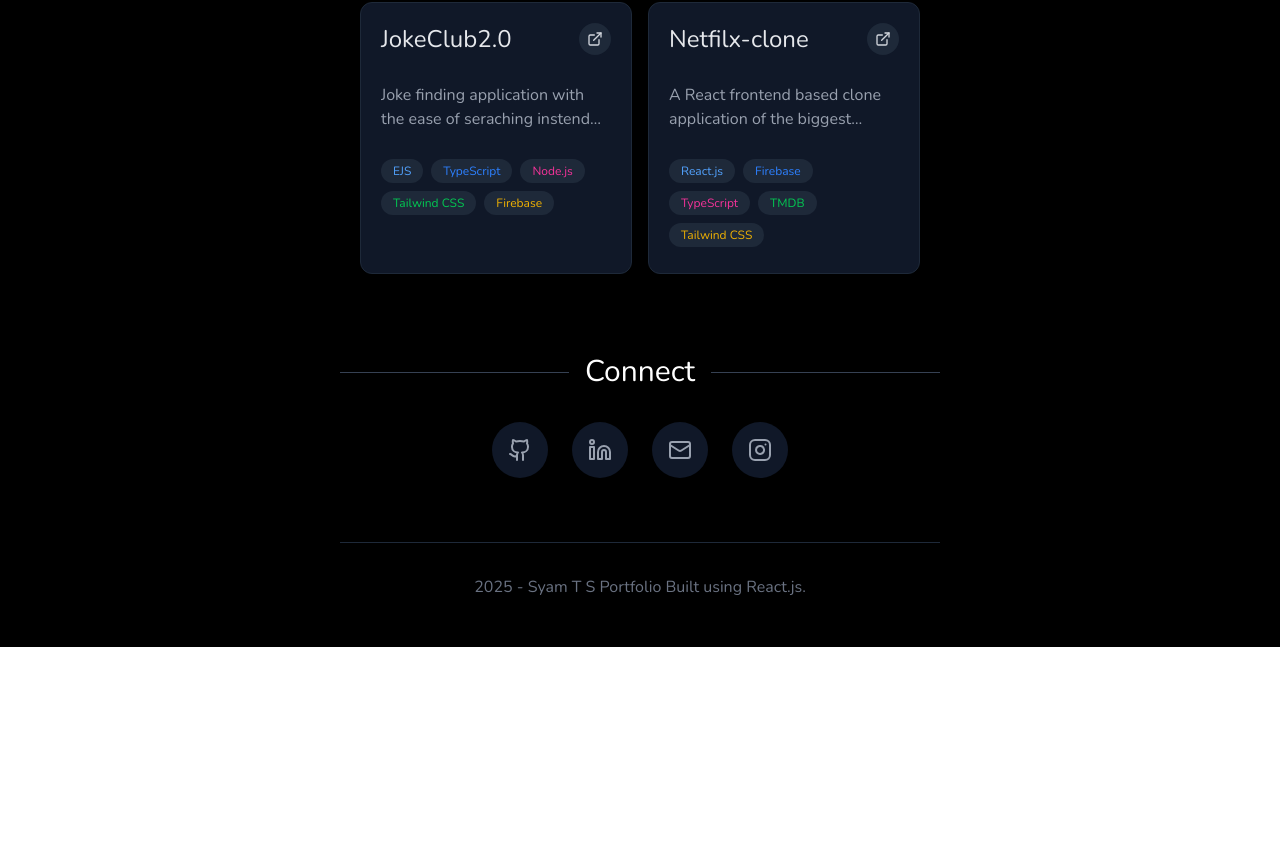
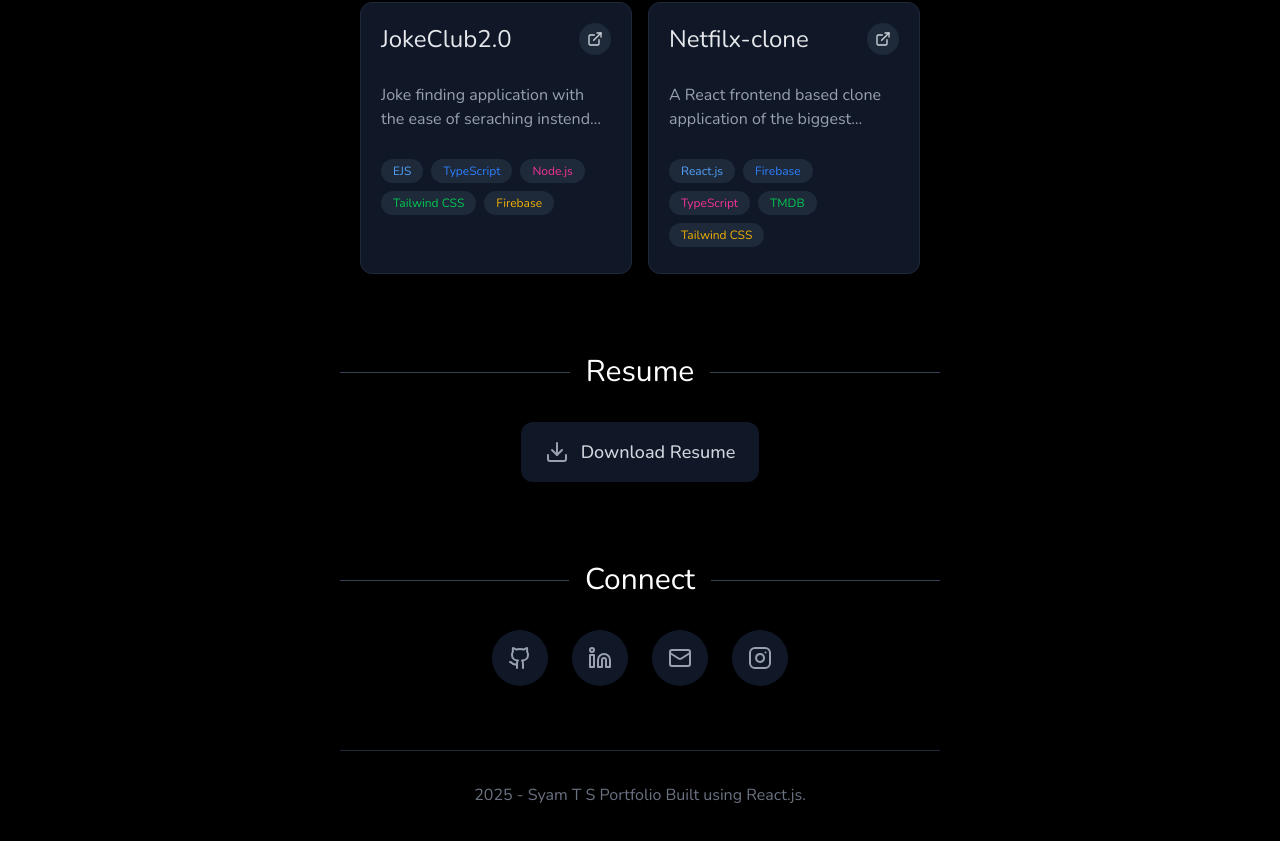
Before and after one commit to syam-ts/Portfolio, a React (Vite) app: page / in a window 1280 px wide. Shown: the part 1844-2685 px from the top of the page. Before the commit the page ends 2491 px from the top, so only its background shows below. Built offline with nearby package versions, Linux system fonts and the light colour scheme.

Commit message:
feat: add resume section

```diff
--- a/src/App.tsx
+++ b/src/App.tsx
@@ -1,12 +1,11 @@
-import { Github, Linkedin, Mail, Instagram } from 'lucide-react';
-import Projects from './components/Projects';
-import Skills from './components/Skills';
-import description from './config/description';
-import Footer from './components/Footer';
-
+import { Github, Linkedin, Mail, Instagram } from "lucide-react";
+import Projects from "./components/Projects";
+import Skills from "./components/Skills";
+import description from "./config/description";
+import Footer from "./components/Footer";
+import Resume from "./components/Resume";
 
 const App: React.FC = () => {
-
   return (
     <div className="bg-black text-white min-h-screen flex justify-center nunito-regular px-4">
       <div className="w-full max-w-[600px] flex flex-col items-center py-12">
@@ -39,7 +38,9 @@
         <section className="w-full mb-12 sm:mb-20">
           <div className="flex items-center mb-6 sm:mb-8">
             <div className="h-px bg-gray-700 flex-grow"></div>
-            <p className="text-2xl sm:text-3xl font-semibold px-4 nunito-regular">Skills</p>
+            <p className="text-2xl sm:text-3xl font-semibold px-4 nunito-regular">
+              Skills
+            </p>
             <div className="h-px bg-gray-700 flex-grow"></div>
           </div>
           <Skills />
@@ -49,7 +50,9 @@
         <section className="w-full mb-12 sm:mb-20">
           <div className="flex items-center mb-6 sm:mb-8">
             <div className="h-px bg-gray-700 flex-grow"></div>
-            <h2 className="text-2xl sm:text-3xl font-semibold px-4 nunito-regular">Projects</h2>
+            <h2 className="text-2xl sm:text-3xl font-semibold px-4 nunito-regular">
+              Projects
+            </h2>
             <div className="h-px bg-gray-700 flex-grow"></div>
           </div>
           <div className="space-y-6 sm:space-y-8 w-full">
@@ -57,11 +60,26 @@
           </div>
         </section>
 
+        <section className="w-full mb-12 sm:mb-20">
+          <div>
+            <div className="flex items-center mb-6 sm:mb-8">
+              <div className="h-px bg-gray-700 flex-grow"></div>
+              <h2 className="text-2xl sm:text-3xl font-semibold px-4 nunito-regular">
+                Resume
+              </h2>
+              <div className="h-px bg-gray-700 flex-grow"></div>
+            </div>
+            <Resume />
+          </div>
+        </section>
+
         {/* Social Media Section */}
         <section className="w-full mb-12 sm:mb-16">
           <div className="flex items-center mb-6 sm:mb-8">
             <div className="h-px bg-gray-700 flex-grow"></div>
-            <h2 className="text-2xl sm:text-3xl font-semibold px-4 nunito-regular">Connect</h2>
+            <h2 className="text-2xl sm:text-3xl font-semibold px-4 nunito-regular">
+              Connect
+            </h2>
             <div className="h-px bg-gray-700 flex-grow"></div>
           </div>
 
@@ -72,7 +90,10 @@
               rel="noopener noreferrer"
               className="p-3 sm:p-4 bg-gray-900 rounded-full hover:bg-gray-800 transition-colors group"
             >
-              <Github size={24} className="text-gray-400 group-hover:text-white" />
+              <Github
+                size={24}
+                className="text-gray-400 group-hover:text-white"
+              />
             </a>
             <a
               href="https://www.linkedin.com/in/syamts"
@@ -80,21 +101,31 @@
               rel="noopener noreferrer"
               className="p-3 sm:p-4 bg-gray-900 rounded-full hover:bg-gray-800 transition-colors group"
             >
-              <Linkedin size={24} className="text-gray-400 group-hover:text-white" />
+              <Linkedin
+                size={24}
+                className="text-gray-400 group-hover:text-white"
+              />
             </a>
             <a
               href="https://mail.google.com/mail/?view=cm&fs=1&to=syamnandhu3@gmail.com"
               target="_blank"
-              rel="noopener noreferrer" className="p-3 sm:p-4 bg-gray-900 rounded-full hover:bg-gray-800 transition-colors group"
+              rel="noopener noreferrer"
+              className="p-3 sm:p-4 bg-gray-900 rounded-full hover:bg-gray-800 transition-colors group"
             >
-              <Mail size={24} className="text-gray-400 group-hover:text-white" />
+              <Mail
+                size={24}
+                className="text-gray-400 group-hover:text-white"
+              />
             </a>
             <a
               href="https://www.instagram.com/xtreamer3/"
               target="_blank"
               className="p-3 sm:p-4 bg-gray-900 rounded-full hover:bg-gray-800 transition-colors group"
             >
-              <Instagram size={24} className="text-gray-400 group-hover:text-white" />
+              <Instagram
+                size={24}
+                className="text-gray-400 group-hover:text-white"
+              />
             </a>
           </div>
         </section>
@@ -103,9 +134,7 @@
         <Footer />
       </div>
     </div>
-
   );
 };
 
-
 export default App;
--- /dev/null
+++ b/src/components/Resume.tsx
@@ -0,0 +1,22 @@
+import { Download } from "lucide-react";
+
+const Resume = () => {
+    return (
+        <section className="w-full">
+            <div className="flex justify-center">
+                <a
+                    href="/resume.pdf"
+                    download
+                    className="flex items-center gap-3 px-6 py-4 bg-gray-900 rounded-xl hover:bg-gray-800 transition-colors group"
+                >
+                    <Download className="w-6 h-6 text-gray-400 group-hover:text-white" />
+                    <span className="text-base sm:text-lg text-gray-300 group-hover:text-white font-medium">
+                        Download Resume
+                    </span>
+                </a>
+            </div>
+        </section>
+    );
+};
+
+export default Resume;
```
